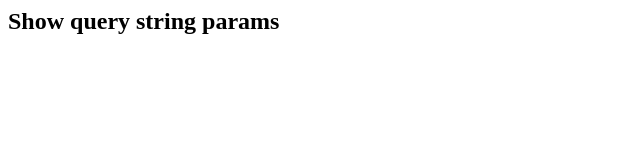
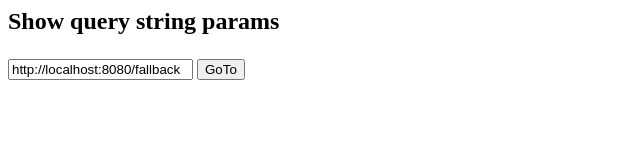
Before and after one commit to kadar77/html-querystring, a plain HTML site: page index.html in a window 1280 px wide. Shown: the whole page, without its empty margins (0-640 px from the left). Drawn offline with Linux system fonts and the light colour scheme.

Commit message:
Update index.html

```diff
--- a/index.html
+++ b/index.html
@@ -12,6 +12,8 @@
             }
 
             document.getElementById("params").innerHTML = innerHTML;
+
+            document.getElementById('redirect').value = 'http://localhost:8080/fallback' + window.location.search;
         }
 
         function copyText(key) {
@@ -42,6 +44,10 @@
         function outFunc(key) {
             var tooltip = document.getElementById(`myTooltip-${key}`);
             tooltip.innerHTML = "Copy to clipboard";
+        }
+
+        function redirectToUrl() {
+            location.href = document.getElementById('redirect').value;
         }
 
     </script>
@@ -97,6 +103,12 @@
 
     <div id="params"></div>
 
+    <div>
+        <label for="redirect"></label>
+        <input type="text" value="" id="redirect">
+        <button onclick="redirectToUrl()">GoTo</button>
+    </div>
+
 
 
   </body>
```
